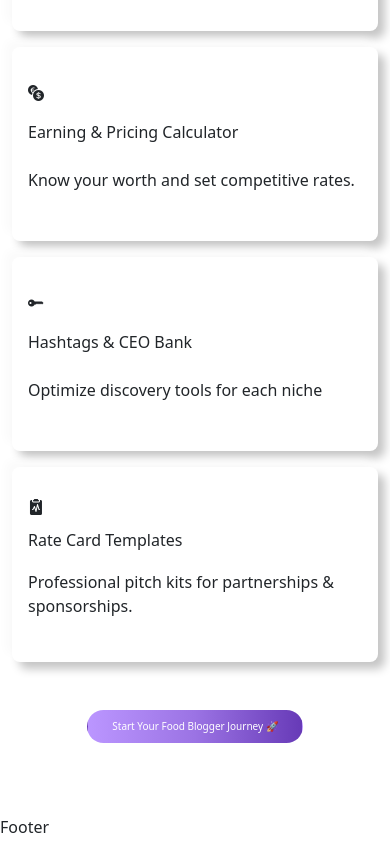
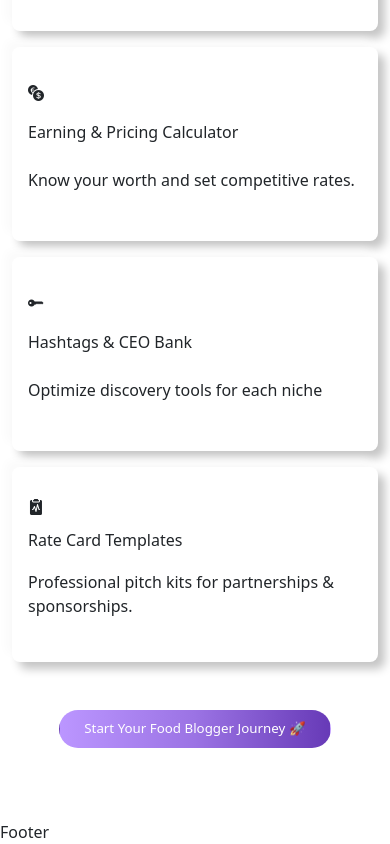
Before and after one commit to toludavid30/creator-flow, a React (Vite) app: page / in a window 390 px wide. Shown: the part 2528-3372 px from the top of the page. Built offline with nearby package versions, Linux system fonts and the light colour scheme.

Commit message:
first main commit

```diff
--- a/src/landingPage/Styling/mediaQuery.css
+++ b/src/landingPage/Styling/mediaQuery.css
@@ -156,7 +156,7 @@
         }
         .sectionButton{
             a{
-                font-size: x-small;
+                font-size: smaller;
             }
         }
         }
```
